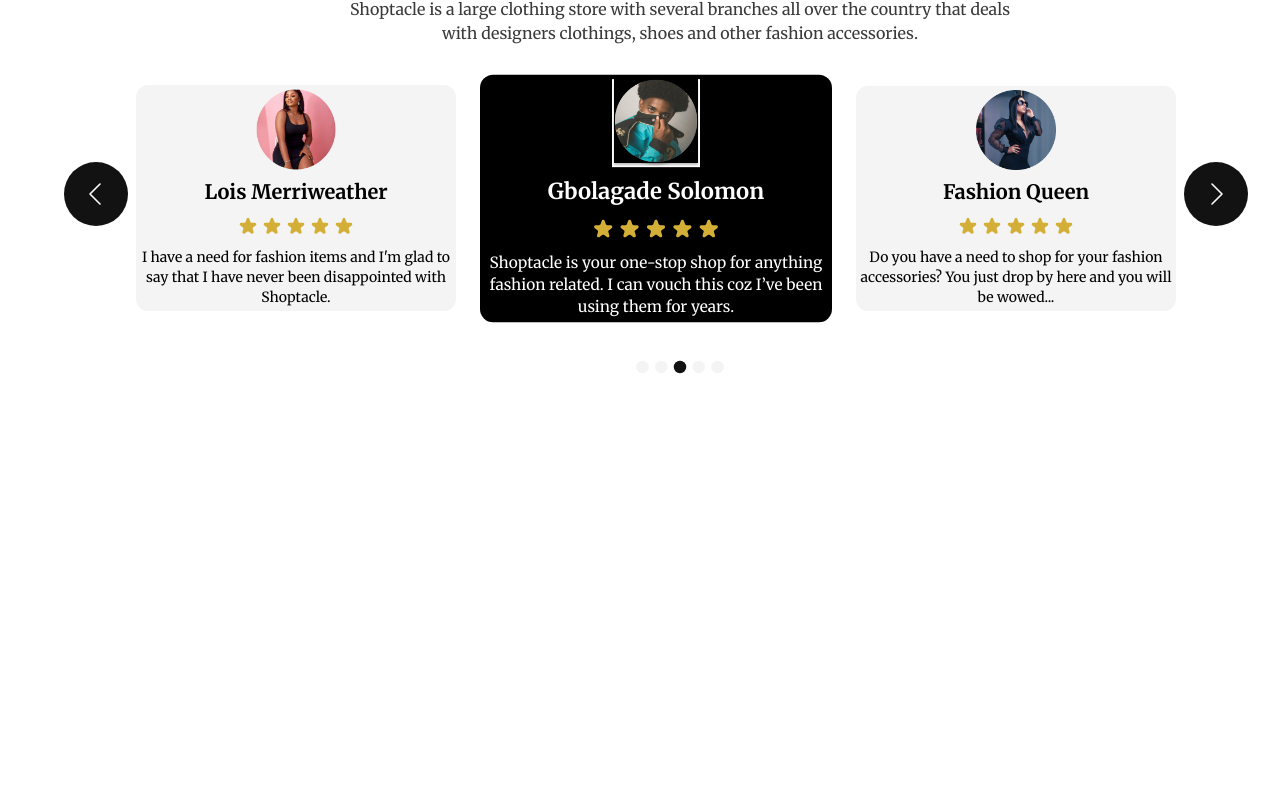
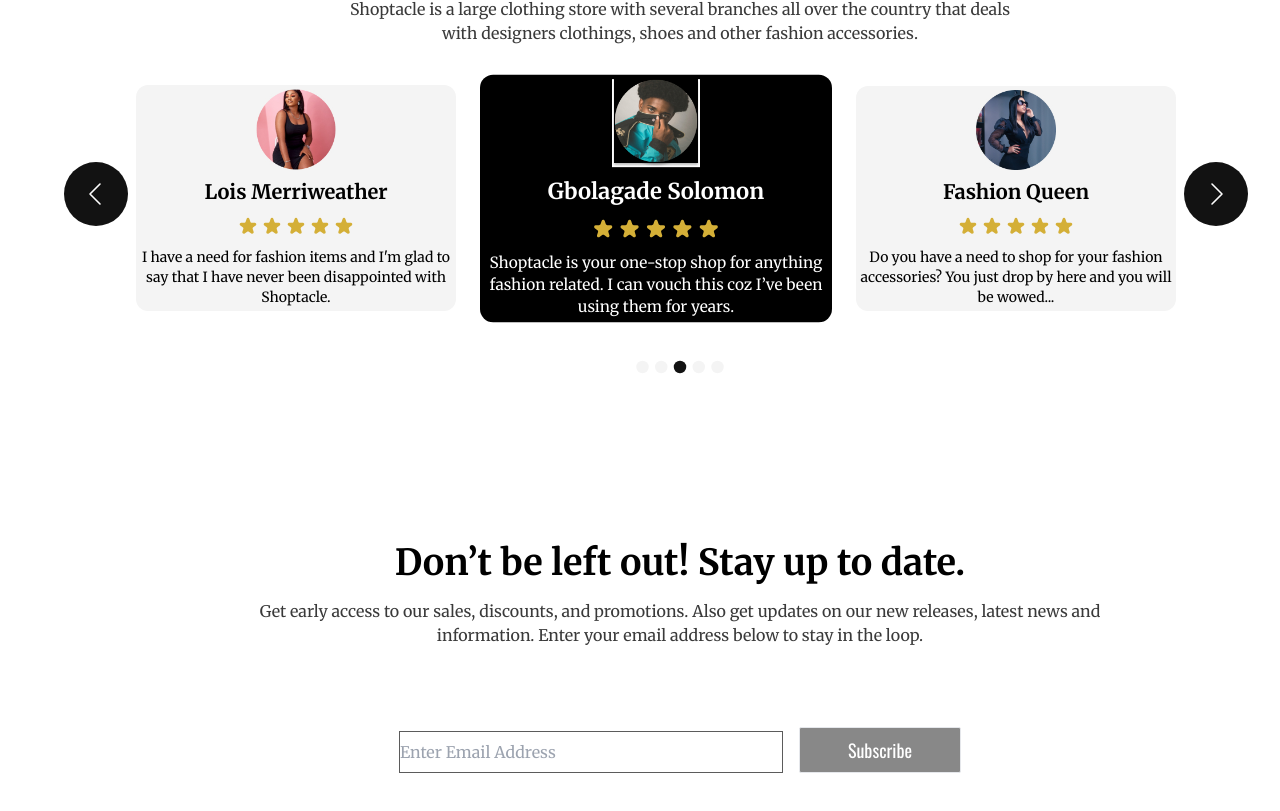
Before and after one commit to ayothekingg/shoptacle, a React (Vite) app: page / in a window 1280 px wide. Shown: the part 3464-4275 px from the top of the page. Before the commit the page ends 4007 px from the top, so only its background shows below. Built offline with nearby package versions, Linux system fonts and the light colour scheme; the HTML template or start-up script is replaced by a standard one.

Commit message:
subscribe page added

```diff
--- a/src/App.jsx
+++ b/src/App.jsx
@@ -6,6 +6,7 @@
 import Collection from "./components/Collections/Collection";
 import Deals from "./components/Deals/Deals";
 import Client from "./components/Client/Client";
+import Subscribe from "./components/Subscribe/Subscribe";
 
 const App = () => {
   return (
@@ -16,6 +17,7 @@
       <Collection />
       <Deals />
       <Client />
+      <Subscribe />
     </div>
   );
 };
--- /dev/null
+++ b/src/components/Subscribe/Subscribe.jsx
@@ -0,0 +1,35 @@
+/** @format */
+import React from "react";
+
+const Subscribe = () => {
+  return (
+    <section className=" font-merriweather max-w-[1240px] lg:ml-20 mb-40">
+      <div className="flex flex-col items-center">
+        <h1 className="text-center text-xl font-bold md:text-4xl">
+          Don’t be left out! Stay up to date.
+        </h1>
+        <h2 className="text-center max-w-4xl mt-4 text-secondary ">
+          Get early access to our sales, discounts, and promotions. Also get
+          updates on our new releases, latest news and information. Enter your
+          email address below to stay in the loop.
+        </h2>
+      </div>
+
+      <div className="[ mt-20 flex-col flex justify-center items-center ">
+        <span className=" [&>*]:mx-2">
+          <input
+            className="w-48 md:w-96 py-2 md:pr-24 border-neutralII border-[0.5px]"
+            placeholder="Enter Email Address"
+            type="text"
+          />
+
+          <button className=" font-oswald border-[0.5px]  rounded-sm py-1 px-12 text-lg text-white leading-[36px]  bg-buttonBrown hover:text-buttonBrown hover:bg-buttonWhite hover:border-buttonBrown">
+            Subscribe
+          </button>
+        </span>
+      </div>
+    </section>
+  );
+};
+
+export default Subscribe;
--- a/tailwind.config.cjs
+++ b/tailwind.config.cjs
@@ -16,6 +16,8 @@
         buttonBlack: "#1b1b1b",
         main: "#d4af37",
         barBG: "#f4f4f4",
+        neutralII: "#5b5b5b",
+        buttonBrown: "#888888",
       },
 
       fontFamily: {
```
